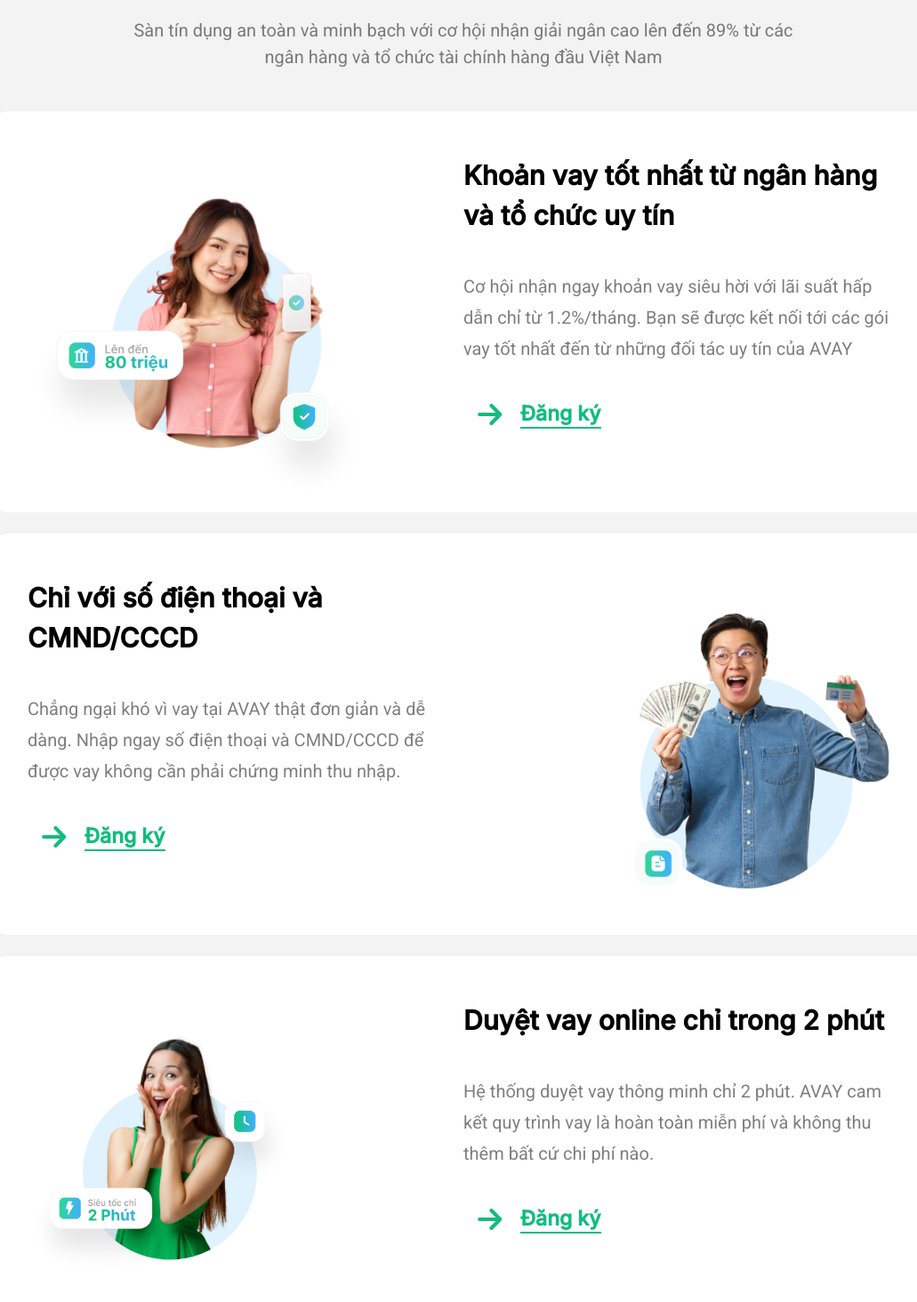
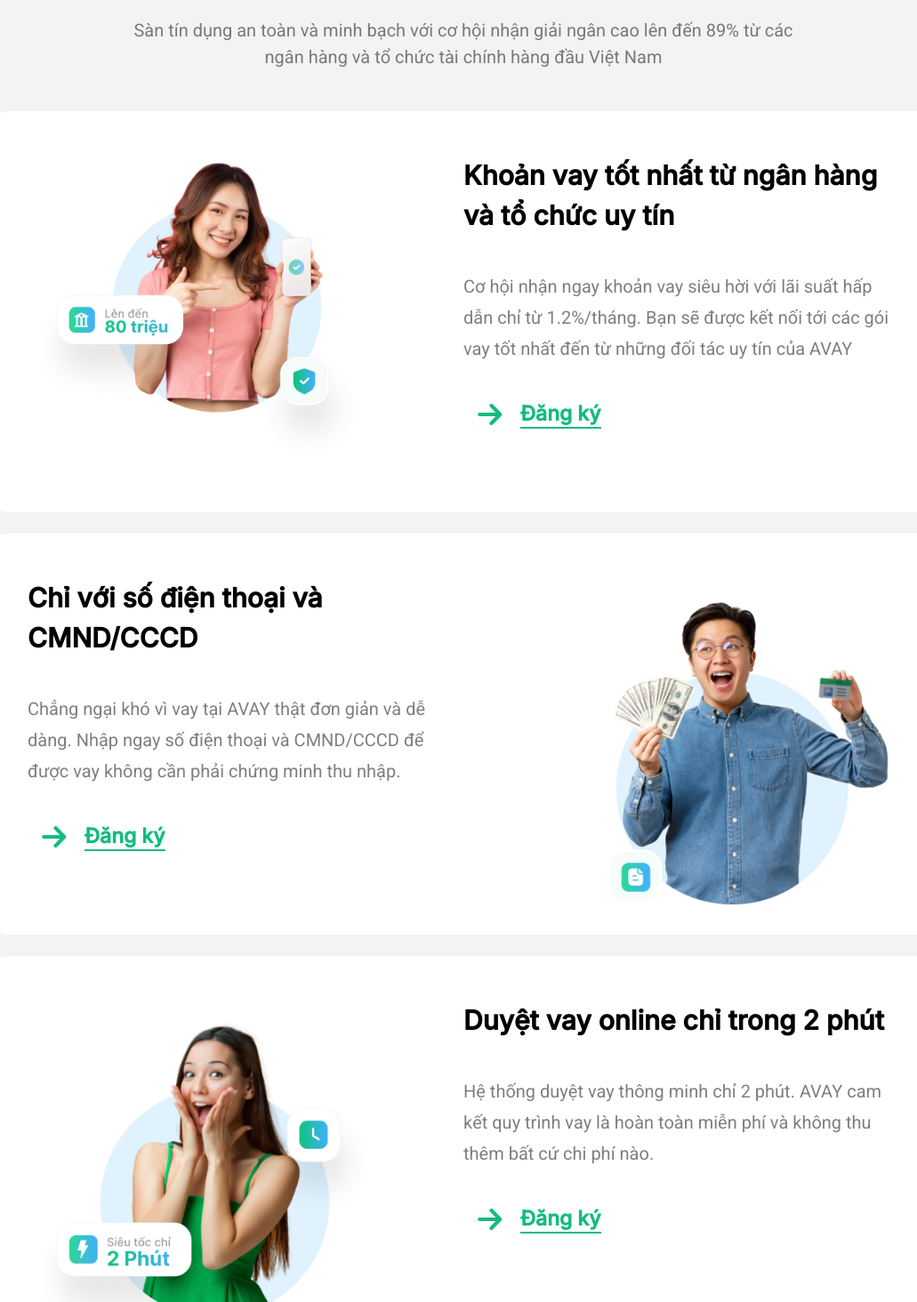
Before and after one commit to nguyennhuttan1510/avay-landing-page, a Next.js app: page / in a window 1280 px wide. Shown: the part 1426-2890 px from the top of the page at 89% size, without its empty margins (119-1150 px from the left). Built offline with nearby package versions, Linux system fonts and the light colour scheme.

Commit message:
[Feat] Custome image

```diff
--- a/components/RegisterCard/styles.module.scss
+++ b/components/RegisterCard/styles.module.scss
@@ -65,29 +65,25 @@
   background: #FFFFFF;
   border-radius: 30px;
   display: flex;
-  // justify-content: flex-end;
-  >div{
-    height: 350px;
-  }
-  &.desktop {
-    &:first-child {
-      >div:first-child{
-        padding-top: 42px;
-      }
-    }
-    &:not(:first-child){
-      >div:first-child{
-        width: 300px;
-        margin: 0 auto;
-        // margin-bottom: auto;
-      }
-    }
-    &:last-child {
-      >div:first-child{
-        width: 335px;
-      }
-    }
-  }
+  // &.desktop {
+  //   &:first-child {
+  //     >div:first-child{
+  //       padding-top: 42px;
+  //     }
+  //   }
+  //   &:not(:first-child){
+  //     >div:first-child{
+  //       width: 300px;
+  //       margin: 0 auto;
+  //       // margin-bottom: auto;
+  //     }
+  //   }
+  //   &:last-child {
+  //     >div:first-child{
+  //       width: 335px;
+  //     }
+  //   }
+  // }
   flex-direction: column;
   width: calc( 100vw - 16px );
   padding: 0 10.5px 54px;
@@ -104,7 +100,7 @@
       line-height: 45px;
     }
     .content{
-      margin-top: auto;
+      // margin-top: auto;
       font-family: 'Roboto', sans-serif;
       font-weight: 400;
       font-size: 20px;
@@ -163,27 +159,27 @@
         text-align: left;
       }
       .content {
-        margin-top: unset;
+        // margin-top: unset;
       }
     }
-    &.desktop {
-      &:first-child {
-        >div:first-child{
-          padding-top: 0px;
-        }
-      }
-      &:not(:first-child){
-        >div:first-child{
-          // width: unset;
-          margin: unset;
-        }
-      }
-      &:last-child {
-        >div:first-child{
-          width: unset;
-        }
-      }
-    }
+    // &.desktop {
+    //   &:first-child {
+    //     >div:first-child{
+    //       padding-top: 0px;
+    //     }
+    //   }
+    //   &:not(:first-child){
+    //     >div:first-child{
+    //       // width: unset;
+    //       margin: unset;
+    //     }
+    //   }
+    //   &:last-child {
+    //     >div:first-child{
+    //       width: unset;
+    //     }
+    //   }
+    // }
   }
 }
 
--- a/pages/index.jsx
+++ b/pages/index.jsx
@@ -158,11 +158,11 @@ export default function Home() {
             </Slider>
           </div>
         ) : (
-          <div className={classNames(styles.scroll, styles.service_scroll)}>
+          <div className={classNames(styles.scroll, styles.service_scroll, 'lg:overflow-hidden')}>
             <div className={classNames(styles.services, styles.desktop)}>
-              <RegisterCardImage classNameRoot={styles.desktop} classNameImages='pt-[42px] h-[350px]' image={<Image src="/images/image_card_1.png" alt="card_register" width={382} height={355}/>} title='Khoản vay tốt nhất từ ngân hàng và tổ chức uy tín' sub='Cơ hội nhận ngay khoản vay siêu hời với lãi suất hấp dẫn chỉ từ 1.2%/tháng. Bạn sẽ được kết nối tới các gói vay tốt nhất đến từ những đối tác uy tín của AVAY'/>
-              <RegisterCardImage classNameRoot={styles.desktop} classNameImages='w-[300px] pt-0 mx-auto lg:mx-0 h-[350px]' imageRight image={<Image src="/images/image_card_2.1.png" alt="card_register" width={391} height={456}/>} title='Chỉ với số điện thoại và CMND/CCCD' sub='Chẳng ngại khó vì vay tại AVAY thật đơn giản và dễ dàng. Nhập ngay số điện thoại và CMND/CCCD để được vay không cần phải chứng minh thu nhập.'/>
-              <RegisterCardImage classNameRoot={styles.desktop} classNameImages='w-[300px] pt-0 mx-auto lg:mx-0 h-[350px]' image={<Image src="/images/image_card_3.png" alt="card_register" width={395} height={473}/>} title='Duyệt vay online chỉ trong 2 phút' sub='Hệ thống duyệt vay thông minh chỉ 2 phút. AVAY cam kết quy trình vay là hoàn toàn miễn phí và không thu thêm bất cứ chi phí nào. '/>
+              <RegisterCardImage classNameImages='pt-[42px] h-[350px] lg:pt-0 lg:h-auto' image={<Image src="/images/image_card_1.png" alt="card_register" width={382} height={355}/>} title='Khoản vay tốt nhất từ ngân hàng và tổ chức uy tín' sub='Cơ hội nhận ngay khoản vay siêu hời với lãi suất hấp dẫn chỉ từ 1.2%/tháng. Bạn sẽ được kết nối tới các gói vay tốt nhất đến từ những đối tác uy tín của AVAY'/>
+              <RegisterCardImage classNameImages='w-[300px] pt-0 mx-auto h-[350px] lg:w-auto lg:pt-0 lg:h-auto lg:mx-0' imageRight image={<Image src="/images/image_card_2.4.png" alt="card_register" width={328} height={382}/>} title='Chỉ với số điện thoại và CMND/CCCD' sub='Chẳng ngại khó vì vay tại AVAY thật đơn giản và dễ dàng. Nhập ngay số điện thoại và CMND/CCCD để được vay không cần phải chứng minh thu nhập.'/>
+              <RegisterCardImage classNameImages='w-[335px] pt-0 mx-auto h-[350px] lg:w-auto lg:pt-0 lg:h-auto lg:mx-0' image={<Image src="/images/image_card_3.png" alt="card_register" width={395} height={100}/>} title='Duyệt vay online chỉ trong 2 phút' sub='Hệ thống duyệt vay thông minh chỉ 2 phút. AVAY cam kết quy trình vay là hoàn toàn miễn phí và không thu thêm bất cứ chi phí nào. '/>
             </div>
           </div>
         )}
```
Also changed, not shown: public/images/image_card_2.3.png (added), public/images/image_card_2.4.png (added).
